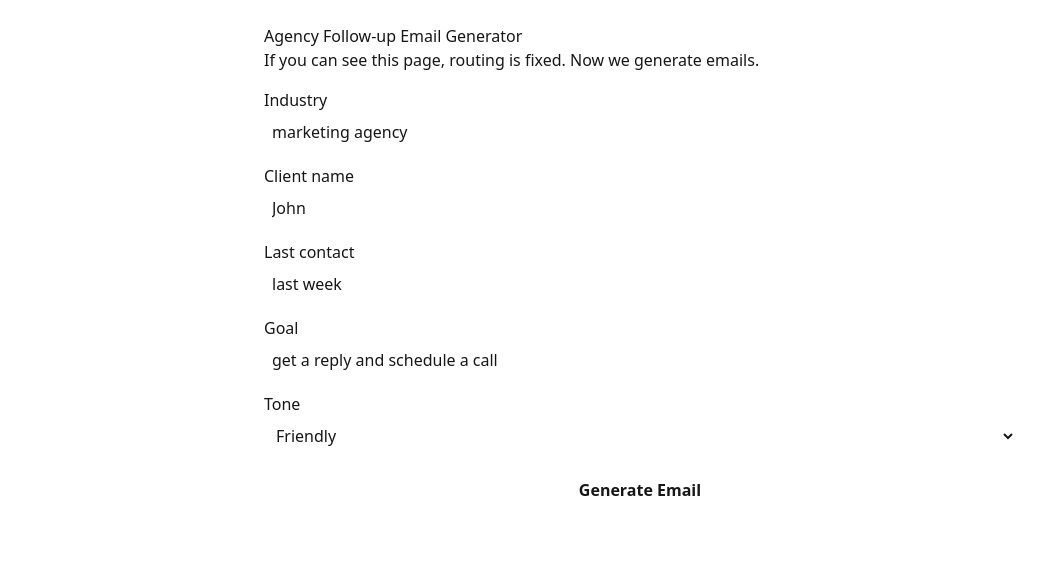
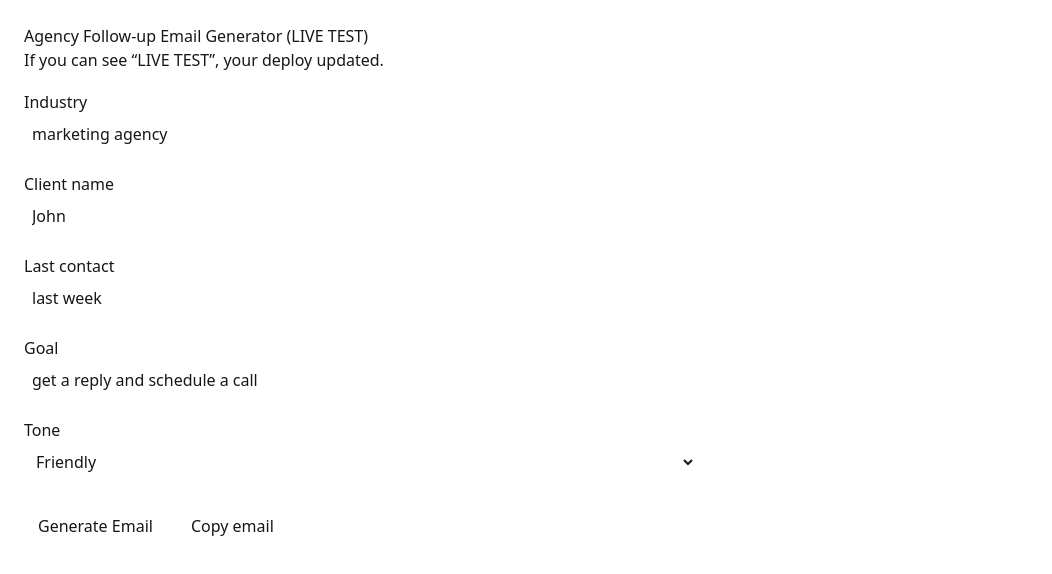
Before and after one commit to noreplaylife/email-generator, a Next.js app: page / in a window 1280 px wide. Shown: the top 574 px of the page, without its empty margins (0-1052 px from the left). Built offline with nearby package versions, Linux system fonts and the light colour scheme.

Commit message:
Add copy button and LIVE TEST header

```diff
--- a/app/page.tsx
+++ b/app/page.tsx
@@ -7,70 +7,99 @@ export default function Home() {
   const [clientName, setClientName] = useState("John");
   const [lastContact, setLastContact] = useState("last week");
   const [goal, setGoal] = useState("get a reply and schedule a call");
-  const [tone, setTone] = useState("friendly");
+  const [tone, setTone] = useState("Friendly");
+
+  const [loading, setLoading] = useState(false);
   const [result, setResult] = useState("");
+  const [error, setError] = useState("");
 
-  function generateEmail() {
-    const email =
-`Subject: Quick follow-up
+  async function handleGenerate() {
+    setLoading(true);
+    setError("");
+    setResult("");
 
-Hi ${clientName},
+    try {
+      const res = await fetch("/api/generate", {
+        method: "POST",
+        headers: { "Content-Type": "application/json" },
+        body: JSON.stringify({ industry, clientName, lastContact, goal, tone }),
+      });
 
-Just following up from ${lastContact}. I wanted to check in and see where things stand.
+      const data = await res.json();
 
-My goal is to ${goal}. If it’s easier, just reply with a quick “yes” or “no” and I’ll take it from there.
+      if (!res.ok) throw new Error(data?.error || "Request failed");
+      setResult(data?.email || "");
+    } catch (e: any) {
+      setError(e?.message || "Unknown error");
+    } finally {
+      setLoading(false);
+    }
+  }
 
-Thanks,
-Rick`;
-    setResult(email);
+  async function handleCopy() {
+    if (!result) return;
+    await navigator.clipboard.writeText(result);
   }
 
   return (
-    <main style={{ padding: 24, fontFamily: "system-ui, sans-serif", maxWidth: 800, margin: "0 auto" }}>
-      <h1>Agency Follow-up Email Generator</h1>
-      <p>If you can see this page, routing is fixed. Now we generate emails.</p>
+    <main style={{ padding: 24, maxWidth: 720, fontFamily: "system-ui, sans-serif" }}>
+      <h1>Agency Follow-up Email Generator (LIVE TEST)</h1>
+      <p>If you can see “LIVE TEST”, your deploy updated.</p>
 
-      <div style={{ display: "grid", gap: 12, marginTop: 16 }}>
-        <label>
-          Industry
+      <div style={{ marginTop: 18 }}>
+        <label>Industry</label>
+        <br />
         <input value={industry} onChange={(e) => setIndustry(e.target.value)} style={{ width: "100%", padding: 8 }} />
-        </label>
+      </div>
 
-        <label>
-          Client name
+      <div style={{ marginTop: 18 }}>
+        <label>Client name</label>
+        <br />
         <input value={clientName} onChange={(e) => setClientName(e.target.value)} style={{ width: "100%", padding: 8 }} />
-        </label>
+      </div>
 
-        <label>
-          Last contact
+      <div style={{ marginTop: 18 }}>
+        <label>Last contact</label>
+        <br />
         <input value={lastContact} onChange={(e) => setLastContact(e.target.value)} style={{ width: "100%", padding: 8 }} />
-        </label>
+      </div>
 
-        <label>
-          Goal
+      <div style={{ marginTop: 18 }}>
+        <label>Goal</label>
+        <br />
         <input value={goal} onChange={(e) => setGoal(e.target.value)} style={{ width: "100%", padding: 8 }} />
-        </label>
+      </div>
 
-        <label>
-          Tone
+      <div style={{ marginTop: 18 }}>
+        <label>Tone</label>
+        <br />
         <select value={tone} onChange={(e) => setTone(e.target.value)} style={{ width: "100%", padding: 8 }}>
-            <option value="friendly">Friendly</option>
-            <option value="direct">Direct</option>
-            <option value="firm">Firm</option>
+          <option>Friendly</option>
+          <option>Professional</option>
+          <option>Direct</option>
+          <option>Warm</option>
+          <option>Short</option>
+          <option>Firm</option>
         </select>
-        </label>
+      </div>
 
-        <button onClick={generateEmail} style={{ padding: 10, fontWeight: 600 }}>
-          Generate Email
+      <div style={{ marginTop: 22, display: "flex", gap: 10 }}>
+        <button onClick={handleGenerate} disabled={loading} style={{ padding: "10px 14px" }}>
+          {loading ? "Generating..." : "Generate Email"}
         </button>
 
-        {result && (
-          <pre style={{ whiteSpace: "pre-wrap", padding: 12, background: "#f4f4f4", borderRadius: 8 }}>
-            {result}
-          </pre>
-        )}
+        <button onClick={handleCopy} disabled={!result} style={{ padding: "10px 14px" }}>
+          Copy email
+        </button>
       </div>
+
+      {error ? (
+        <pre style={{ marginTop: 18, color: "crimson", whiteSpace: "pre-wrap" }}>{error}</pre>
+      ) : null}
+
+      {result ? (
+        <pre style={{ marginTop: 18, whiteSpace: "pre-wrap", padding: 12, border: "1px solid #ddd" }}>{result}</pre>
+      ) : null}
     </main>
   );
 }
-// copy button added Wed Dec 31 16:06:58 MST 2025
```
Lines whose indentation alone changed are shown as unchanged.
